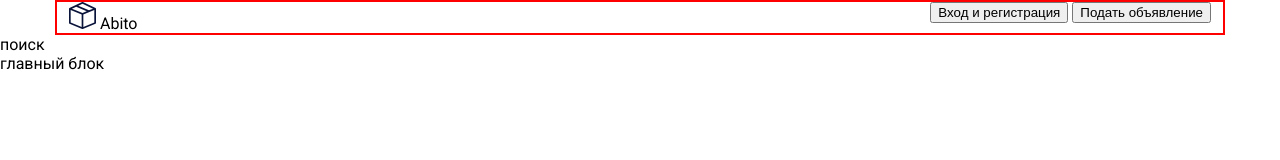
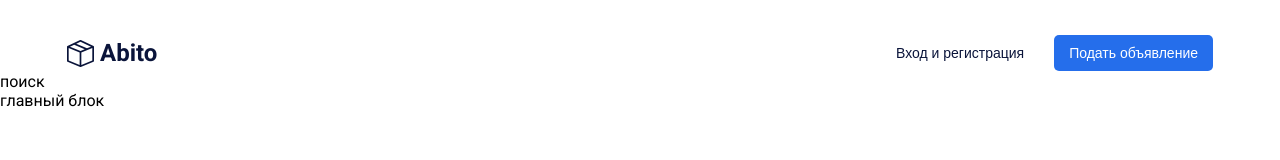
Before and after one commit to max-saraev-web/abito-react, a plain HTML site: page index.html in a window 1280 px wide. Drawn offline with Linux system fonts and the light colour scheme.

Commit message:
day1: done

```diff
--- a/index.html
+++ b/index.html
@@ -17,8 +17,8 @@
         </div>
         <!-- /.header-logo -->
         <div class="header-controls">
-          <button class="btn btn-outline">Вход и регистрация</button>
-          <button class="btn btn-primary">Подать объявление</button>
+          <button class="btn btn-outline header-controls__btn">Вход и регистрация</button>
+          <button class="btn btn-primary header-controls__btn">Подать объявление</button>
         </div>
         <!-- /.header-controls -->
         <div class="header-burger"></div>
--- a/styles/styles.css
+++ b/styles/styles.css
@@ -19,7 +19,6 @@ body {
   width: 100%;
   max-width: 1170px;
   padding: 0 12px;
-  border: 2px solid red;
   margin: 0 auto;
 }
 
@@ -41,16 +40,94 @@ body {
     font-display: swap;
 }
 
-/* .header {
+.header {
+  padding-top: 34px;
+}
 
-} */
+.header-logo {
+  display: flex;
+  align-items: center;
+}
+
+.header-logo img {
+  width: 27px;
+  height: 27px;
+  margin-right: 6px;
+}
+
+.header-logo span {
+  color: var(--accent);
+  font-weight: 700;
+  font-size: 24px;
+  line-height: 28px;
+}
 
 .header-box {
   display: flex;
   justify-content: space-between;
 }
+
+.header-controls__btn:not(:last-child) {
+  margin-right: 10px;
+}
 .header-burger {
+  width: 30px;
+  height: 19px;
   display: none;
+  background: url('../img/burger.svg') no-repeat center / cover;
+}
+
+.btn {
+  font-weight: 400;
+  font-size: 14px;
+  line-height: 16px;
+  border: none;
+  border-radius: 5px;
+}
+
+.btn-outline {
+  color: var(--accent);
+  background-color: transparent;
+  padding: 10px 15px;
+  border: 1px solid transparent;
+  transition: all 0.3s ease-in-out;
+}
+
+.btn-outline:hover {
+  transition: all 0.3s ease-in-out;
+  border: 1px solid var(--main);
+}
+
+.btn-primary {
+  color: var(--light);
+  background-color: var(--main);
+  padding: 10px 15px;
+}
+
+.btn-xl {
+  padding: 19px 72px;
+}
+
+.btn:hover {
+  cursor: pointer;
+}
+
+@media (max-width: 1200px) {
+  .container {
+    max-width: 930px;
+  }
+  .btn-outline:hover {
+    border: 1px solid transparent;
+  }
+  .btn:hover {
+    cursor: default;
+  }
+}
+
+@media (max-width: 991px) {
+  .container {
+    max-width: 730px;
+  }
 }
 
 @media (max-width: 786px) {
```
Also changed, not shown: img/burger.svg (added).
